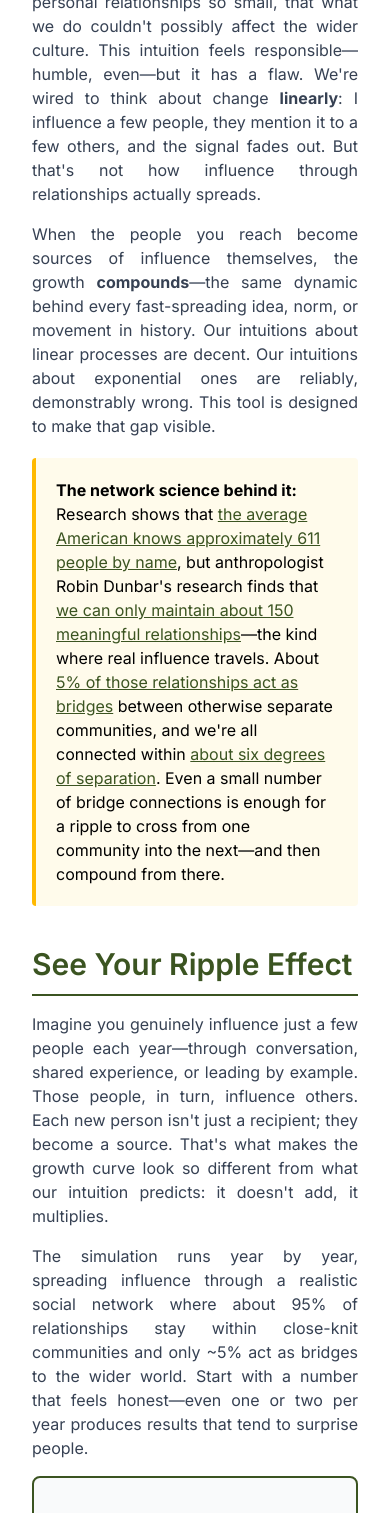
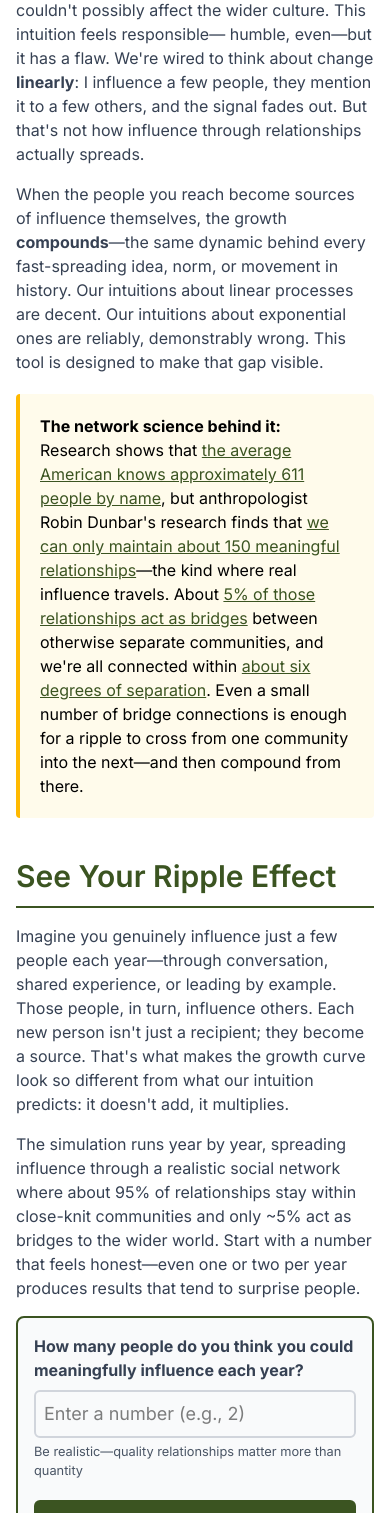
Before and after one commit to henryStelle/watching-ripples, a React (Vite) app: page / in a window 390 px wide. Shown: the part 432-1945 px from the top of the page. Built offline with nearby package versions, Linux system fonts and the light colour scheme.

Commit message:
Fix formatting issues on mobile

```diff
--- a/src/App.tsx
+++ b/src/App.tsx
@@ -114,7 +114,7 @@ export default function App() {
           </p>
         </header>
 
-        <div className="p-8 md:p-10">
+        <div className="p-4 sm:p-8 md:p-10">
           <Introduction />
 
           <SimulationForm
--- a/src/components/GrowthChart.tsx
+++ b/src/components/GrowthChart.tsx
@@ -17,15 +17,13 @@ export default function GrowthChart({ data }: GrowthChartProps) {
     <ResponsiveContainer width="100%" height={400}>
       <LineChart data={data}>
         <CartesianGrid strokeDasharray="3 3" />
-        <XAxis
-          dataKey="year"
+        <XAxis dataKey="year" tick={{ fontSize: 12 }} />
+        <YAxis
+          tickFormatter={(v: number) =>
+            v.toLocaleString([], { notation: "compact" })
+          }
           tick={{ fontSize: 12 }}
-          interval="preserveStartEnd"
-        />
-        <YAxis
-          tickFormatter={(v: number) => v.toLocaleString()}
-          tick={{ fontSize: 12 }}
-          width={80}
+          width={50}
         />
         <Tooltip
           formatter={(v: number | undefined) => v?.toLocaleString() ?? ""}
--- a/src/components/Introduction.tsx
+++ b/src/components/Introduction.tsx
@@ -4,7 +4,7 @@ export function Introduction() {
   return (
     <div className="mb-10">
       <SectionHeading>Do My Actions Actually Matter?</SectionHeading>
-      <p className="mb-4 text-gray-700 text-justify">
+      <p className="mb-4 text-gray-700">
         Most of us feel this at some point: the world's problems are so vast,
         and our personal relationships so small, that what we do couldn't
         possibly affect the wider culture. This intuition feels responsible—
@@ -13,7 +13,7 @@ export function Introduction() {
         a few others, and the signal fades out. But that's not how influence
         through relationships actually spreads.
       </p>
-      <p className="mb-4 text-gray-700 text-justify">
+      <p className="mb-4 text-gray-700">
         When the people you reach become sources of influence themselves, the
         growth <strong>compounds</strong>—the same dynamic behind every
         fast-spreading idea, norm, or movement in history. Our intuitions about
--- a/src/components/LabeledInput.tsx
+++ b/src/components/LabeledInput.tsx
@@ -21,7 +21,7 @@ export function LabeledInput({
 }: LabeledInputProps) {
   const inputClass =
     variant === "prominent"
-      ? "w-full p-3 text-lg border-2 border-gray-300 rounded-md focus:outline-none focus:border-primary transition-colors"
+      ? "w-full p-2 md:p-3 text-lg border-2 border-gray-300 rounded-md focus:outline-none focus:border-primary transition-colors"
       : "w-full p-2 border border-gray-300 rounded";
 
   const labelClass =
--- a/src/components/ResultsPanel.tsx
+++ b/src/components/ResultsPanel.tsx
@@ -18,7 +18,7 @@ export function ResultsPanel({
   storyParams,
 }: ResultsPanelProps) {
   return (
-    <div className="mt-8 bg-linear-to-br from-green-50 to-emerald-100 p-8 rounded-lg border-2 border-primary flex flex-col gap-4 animate-slide-in">
+    <div className="mt-8 bg-linear-to-br from-green-50 to-emerald-100 p-4 pt-5 md:p-8 rounded-lg border-2 border-primary flex flex-col gap-4 animate-slide-in">
       <h2 className="text-primary text-3xl font-bold">Your Ripple Effect</h2>
 
       {status === "loading" && (
--- a/src/components/SimulationForm.tsx
+++ b/src/components/SimulationForm.tsx
@@ -34,14 +34,14 @@ export function SimulationForm({
   return (
     <div className="mb-10">
       <SectionHeading>See Your Ripple Effect</SectionHeading>
-      <p className="mb-4 text-gray-700 text-justify">
+      <p className="mb-4 text-gray-700">
         Imagine you genuinely influence just a few people each year—through
         conversation, shared experience, or leading by example. Those people, in
         turn, influence others. Each new person isn't just a recipient; they
         become a source. That's what makes the growth curve look so different
         from what our intuition predicts: it doesn't add, it multiplies.
       </p>
-      <p className="mb-4 text-gray-700 text-justify">
+      <p className="mb-4 text-gray-700">
         The simulation runs year by year, spreading influence through a
         realistic social network where about 95% of relationships stay within
         close-knit communities and only ~5% act as bridges to the wider world.
@@ -50,7 +50,7 @@ export function SimulationForm({
       </p>
 
       <form
-        className="bg-gray-50 p-8 rounded-lg border-2 border-primary"
+        className="bg-gray-50 p-4 md:p-8 rounded-lg border-2 border-primary"
         onSubmit={(e) => {
           e.preventDefault();
 
@@ -87,7 +87,7 @@ export function SimulationForm({
           <summary className="text-primary cursor-pointer">
             <span className="font-semibold">Advanced Options</span>
           </summary>
-          <div className="mt-4 p-4 bg-white rounded border border-gray-300">
+          <div className="mt-4">
             <div className="grid grid-cols-1 md:grid-cols-2 gap-4">
               <LabeledInput
                 label="Total Population"
```
